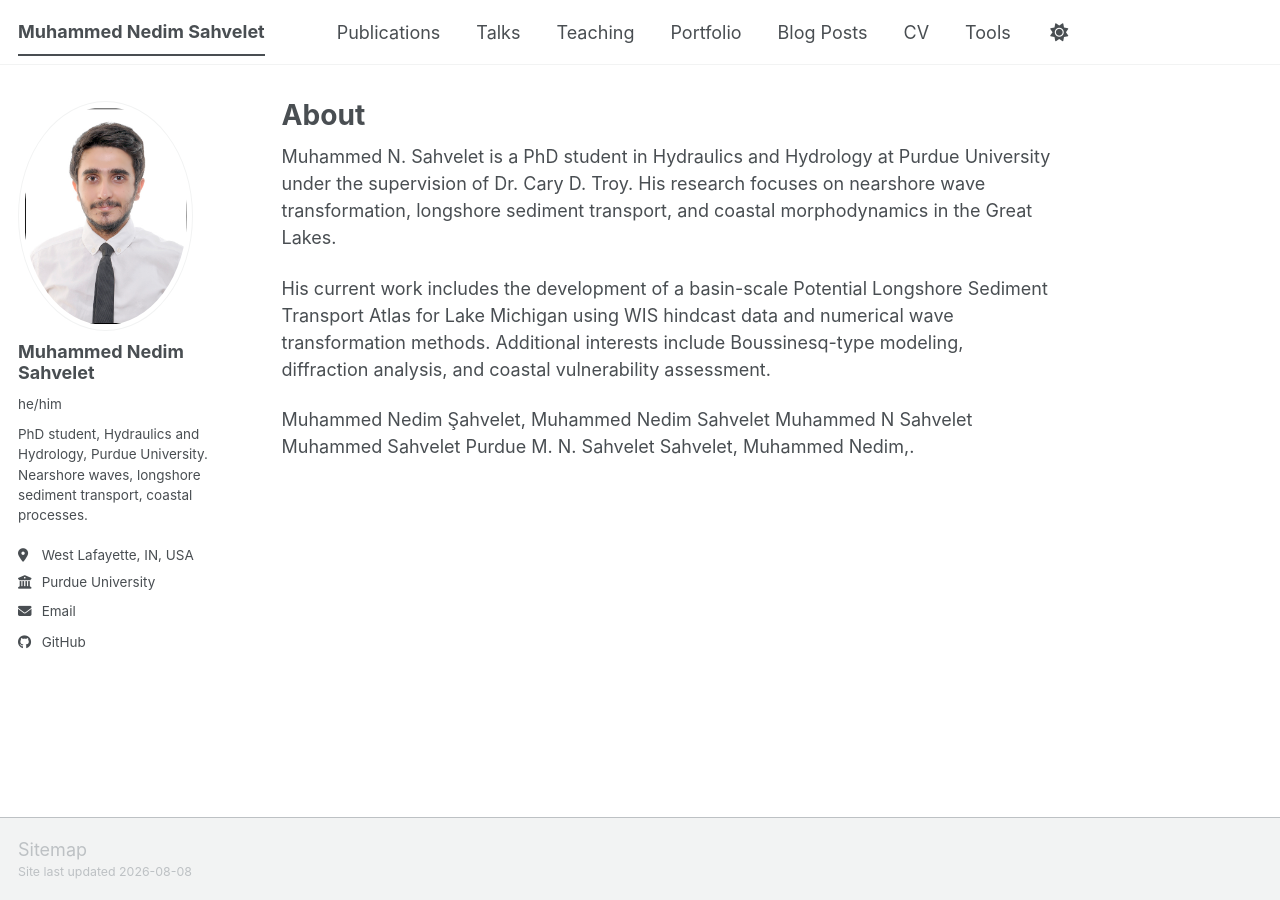
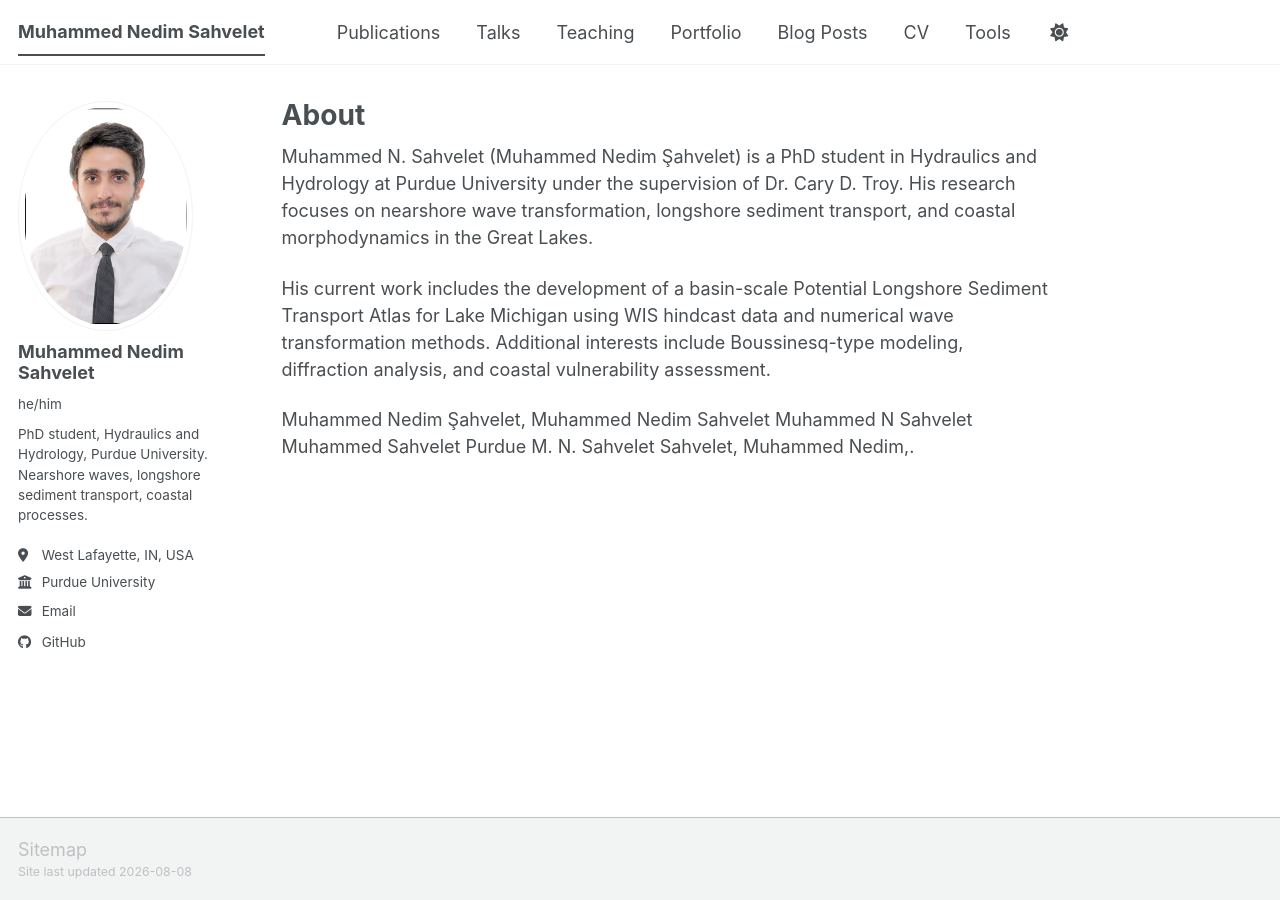
Before and after one commit to mnsahvelet/mnsahvelet.github.io, a Jekyll site: the page built from _pages/about.md, in a window 1280 px wide. Built offline with Jekyll 4.4.1, drawn with Linux system fonts in a browser that asks for light colours; a script bundle is joined from its source files by our own code; library files that are not in the unit come from our copies.

Commit message:
Update author name in about.md

```diff
--- a/_pages/about.md
+++ b/_pages/about.md
@@ -5,7 +5,7 @@ title: "About"
 permalink: /
 ---
 
-Muhammed N. Sahvelet is a PhD student in Hydraulics and Hydrology at Purdue University under the supervision of Dr. Cary D. Troy. His research focuses on nearshore wave transformation, longshore sediment transport, and coastal morphodynamics in the Great Lakes.
+Muhammed N. Sahvelet (Muhammed Nedim Şahvelet) is a PhD student in Hydraulics and Hydrology at Purdue University under the supervision of Dr. Cary D. Troy. His research focuses on nearshore wave transformation, longshore sediment transport, and coastal morphodynamics in the Great Lakes.
 
 His current work includes the development of a basin-scale Potential Longshore Sediment Transport Atlas for Lake Michigan using WIS hindcast data and numerical wave transformation methods. Additional interests include Boussinesq-type modeling, diffraction analysis, and coastal vulnerability assessment.
 
```
